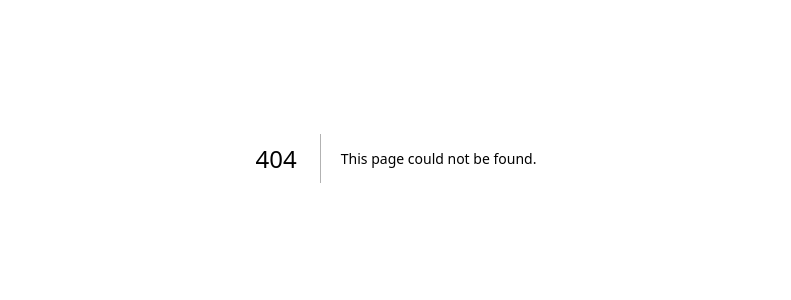
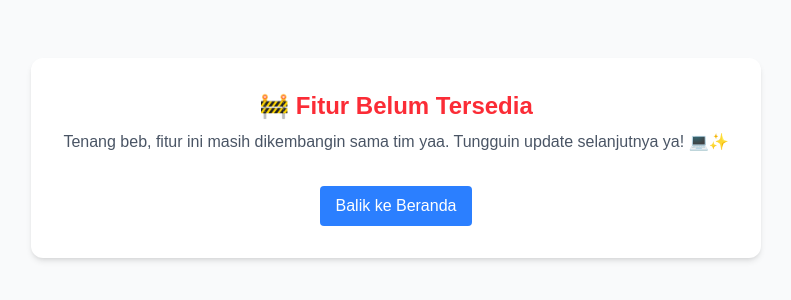
Before and after one commit to lulultfh/CertifyPath, a Next.js app: page /profile in a window 1280 px wide. Before the commit this address had no page. Shown: the part 242-542 px from the top of the page, without its empty margins (244-1035 px from the left). Built offline with nearby package versions, Linux system fonts and the light colour scheme.

Commit message:
feat: add chat, about, connection, setting, profile, and error components

```diff
--- /dev/null
+++ b/app/chat/page.tsx
@@ -0,0 +1,5 @@
+import FeatureUnavailable from "../../components/error";
+
+export default function ChatPage() {
+  return <FeatureUnavailable />;
+}
--- /dev/null
+++ b/app/connection/page.tsx
@@ -0,0 +1,5 @@
+import FeatureUnavailable from "../../components/error";
+
+export default function ConnectionPage() {
+  return <FeatureUnavailable />;
+}
--- /dev/null
+++ b/app/profile/page.tsx
@@ -0,0 +1,5 @@
+import FeatureUnavailable from "../../components/error";
+
+export default function ProfilePage() {
+  return <FeatureUnavailable />;
+}
--- /dev/null
+++ b/app/setting/page.tsx
@@ -0,0 +1,5 @@
+import FeatureUnavailable from "../../components/error";
+
+export default function ChatPage() {
+  return <FeatureUnavailable />;
+}
--- /dev/null
+++ b/components/error.tsx
@@ -0,0 +1,15 @@
+import React from "react";
+
+export default function FeatureUnavailable() {
+  return (
+    <div className="min-h-screen flex items-center justify-center bg-gray-50">
+      <div className="text-center p-8 bg-white shadow-md rounded-xl">
+        <h2 className="text-2xl font-bold text-red-500 mb-2">🚧 Fitur Belum Tersedia</h2>
+        <p className="text-gray-600 mb-4">Tenang beb, fitur ini masih dikembangin sama tim yaa. Tungguin update selanjutnya ya! 💻✨</p>
+        <a href="/" className="inline-block mt-4 px-4 py-2 bg-blue-500 text-white rounded hover:bg-blue-600">
+          Balik ke Beranda
+        </a>
+      </div>
+    </div>
+  );
+}
```
Also changed, not shown: app/about/page.tsx (added).
